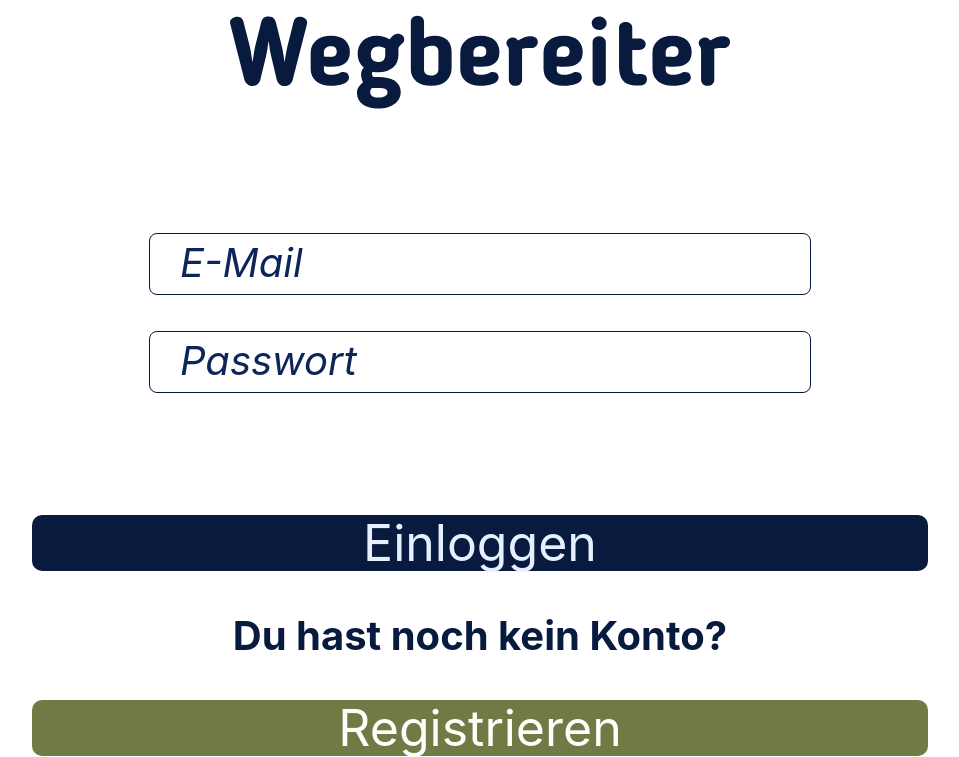
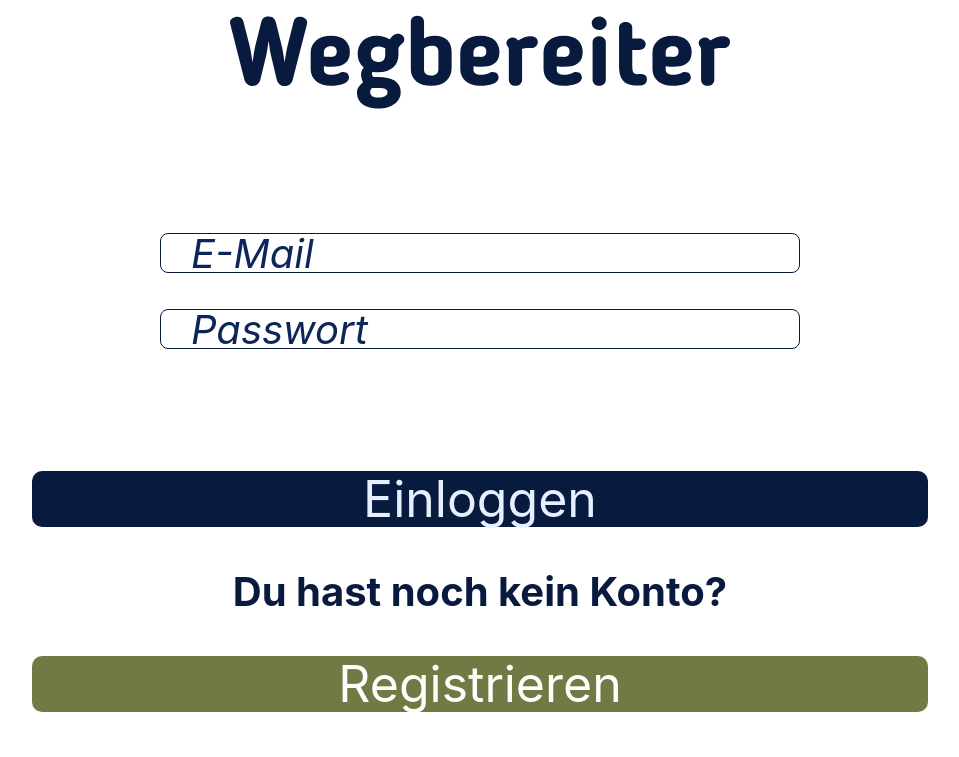
Before and after one commit to stephr8/im4, a PHP site: page /login.html in a window 1280 px wide. Shown: the part 648-1405 px from the top of the page, without its empty margins (160-1119 px from the left). After the commit the page ends 1360 px from the top, so only its background shows below. Run offline with PHP 8.4, Linux system fonts and the light colour scheme.

Commit message:
mainInput

```diff
--- a/css/style.css
+++ b/css/style.css
@@ -54,28 +54,6 @@ line-height: normal;
 
 }
 
-input[type="email"],
-input[type="password"] {
-  width: 50vw;
-  height: 5vh;
-  border: 1px solid var(--primary_hg_dark, #081A3D);
-  border-radius: 8px;
-  border-color: #081A3D;
-  /*  width: 200px;
-  height: 48px; */
-  padding: 10px;
-  margin: 10px;
-}
-
-input::placeholder {
-    color: var(--primary_text_dark, #0C2659);
-    font-size: 2.5rem;
-    font-style: italic;
-    font-family: Inter, sans-serif;
-    padding-left: 20px;
-
-    transform: translateY(8px);
-  }
 
 button {
   padding: 8px 16px;
--- /dev/null
+++ b/js/mainInput.js
@@ -0,0 +1,38 @@
+class mainInput extends HTMLElement {
+  constructor() {
+    super();
+    this.attachShadow({ mode: 'open' });
+  }
+
+  connectedCallback() {
+    const type = this.getAttribute('type') || 'text';
+    const placeholder = this.getAttribute('placeholder') || '';
+
+    this.shadowRoot.innerHTML = `
+      <style>
+        input {
+          width: 50vw;
+          height: 5vh;
+          border: 1px solid var(--primary_hg_dark, #081A3D);
+          border-radius: 8px;
+          padding: 10px;
+          margin: 10px;
+          box-sizing: border-box;
+          font-size: 2.5rem;
+          font-family: Inter, sans-serif;
+        }
+
+        input::placeholder {
+          color: var(--primary_text_dark, #0C2659);
+          font-style: italic;
+          font-size: 2.5rem;
+          padding-left: 20px;
+          display: block;
+        }
+      </style>
+      <input type="${type}" placeholder="${placeholder}">
+    `;
+  }
+}
+
+customElements.define('main-input', mainInput);
--- a/login.html
+++ b/login.html
@@ -6,6 +6,7 @@
     <link rel="stylesheet" href="css/style.css" />
     <script src="js/mainButton.js"></script>
     <script src="js/secondaryButton.js"></script>
+    <script src="js/mainInput.js"></script>
   </head>
   <body>
     <div class="logo"></div>
@@ -14,14 +15,12 @@
 
     <form id="loginForm">
       <div>
-       <!--  <label><h3>Email</h3></label> -->
 
-        <input type="email" id="email" required placeholder="E-Mail" />
+<main-input class="mainInput" type="email" placeholder="E-Mail"></main-input>
       </div>
       <div>
-       <!--  <label><h3>Password</h3></label> -->
 
-        <input type="password" id="password" required placeholder="Passwort"/>
+<main-input class="mainInput" type="password" placeholder="Passwort"></main-input>
       </div>
 
     </form>
```
